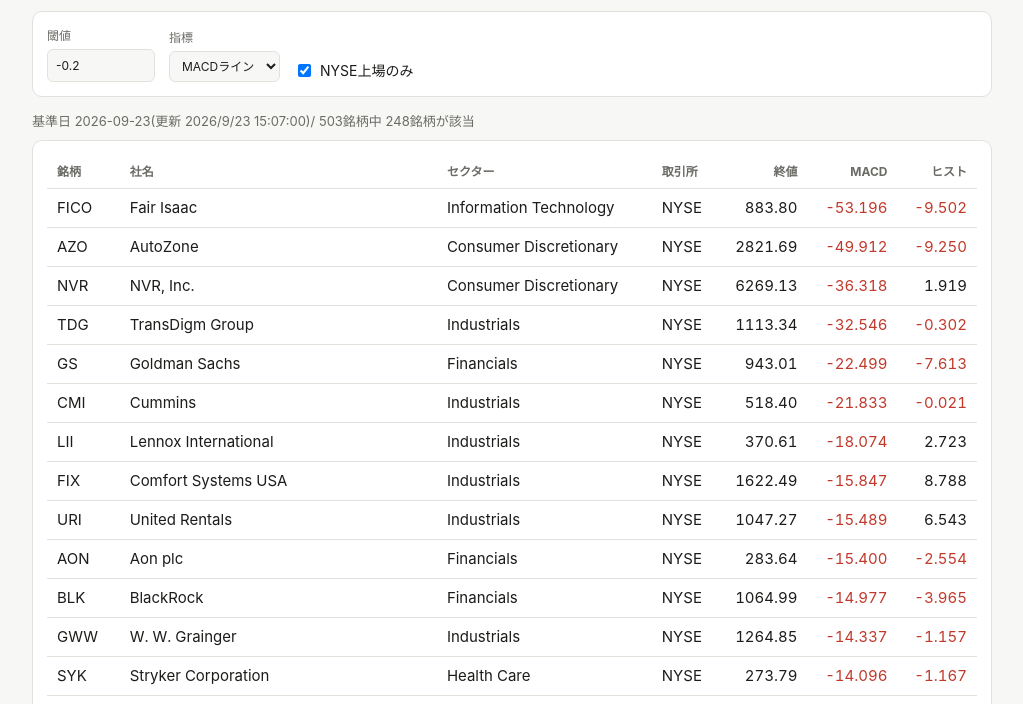
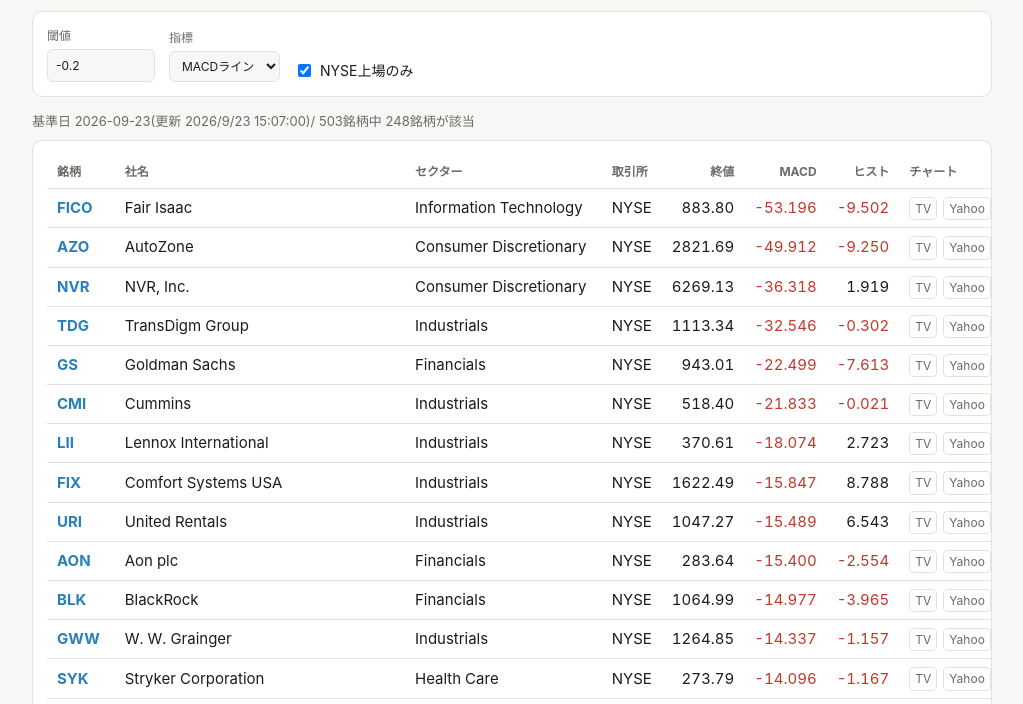
Before and after one commit to shige201906428/macd-screener, a plain HTML site: page index.html in a window 1280 px wide. Shown: the part 80-784 px from the top of the page, without its empty margins (128-1151 px from the left). Drawn offline with Linux system fonts and the light colour scheme.

Commit message:
Update index.html

```diff
--- a/index.html
+++ b/index.html
@@ -5,10 +5,10 @@
 <meta name="viewport" content="width=device-width, initial-scale=1, viewport-fit=cover">
 <title>S&P500 MACDスクリーナー</title>
 <style>
-:root{--bg:#f7f7f5;--card:#fff;--fg:#1c1c1a;--mute:#6b6b66;--line:#e2e2dd;--acc:#c0392b;
+:root{--bg:#f7f7f5;--card:#fff;--fg:#1c1c1a;--mute:#6b6b66;--line:#e2e2dd;--acc:#c0392b;--link:#2980b9;
 box-sizing:border-box;padding-top:env(safe-area-inset-top,0px);padding-bottom:env(safe-area-inset-bottom,0px)}
-@media (prefers-color-scheme:dark){:root:not([data-theme="light"]){--bg:#161615;--card:#212120;--fg:#ecece8;--mute:#9b9b94;--line:#33332f;--acc:#ff7a6b}}
-:root[data-theme="dark"]{--bg:#161615;--card:#212120;--fg:#ecece8;--mute:#9b9b94;--line:#33332f;--acc:#ff7a6b}
+@media (prefers-color-scheme:dark){:root:not([data-theme="light"]){--bg:#161615;--card:#212120;--fg:#ecece8;--mute:#9b9b94;--line:#33332f;--acc:#ff7a6b;--link:#64b5f6}}
+:root[data-theme="dark"]{--bg:#161615;--card:#212120;--fg:#ecece8;--mute:#9b9b94;--line:#33332f;--acc:#ff7a6b;--link:#64b5f6}
 html{scroll-padding-top:env(safe-area-inset-top,0px)}
 body{margin:0;background:var(--bg);color:var(--fg);font:15px/1.6 -apple-system,"Hiragino Sans","Yu Gothic",Meiryo,sans-serif}
 main{max-width:960px;margin:0 auto;padding:20px 16px 48px}
@@ -26,6 +26,13 @@
 th{cursor:pointer;font-size:12px;color:var(--mute);user-select:none}
 .neg{color:var(--acc)}
 #msg{font-size:13px;color:var(--mute);margin:0 0 8px}
+
+/* チャートリンク用のスタイル追加 */
+a.symbol-link{color:var(--link);font-weight:bold;text-decoration:none}
+a.symbol-link:hover{text-decoration:underline}
+.chart-links{display:inline-flex;gap:6px;font-size:12px}
+.chart-links a{color:var(--mute);text-decoration:none;border:1px solid var(--line);border-radius:4px;padding:1px 5px}
+.chart-links a:hover{background:var(--line);color:var(--fg)}
 </style>
 </head>
 <body>
@@ -42,13 +49,14 @@
 <p id="msg">読み込み中…</p>
 <div class="card wrap"><table id="tbl"><thead><tr>
 <th class="l" data-k="t">銘柄</th><th class="l" data-k="n">社名</th><th class="l" data-k="s">セクター</th><th class="l" data-k="e">取引所</th>
-<th data-k="c">終値</th><th data-k="m">MACD</th><th data-k="h">ヒスト</th>
+<th data-k="c">終値</th><th data-k="m">MACD</th><th data-k="h">ヒスト</th><th class="l">チャート</th>
 </tr></thead><tbody></tbody></table></div>
 <p class="sub">テクニカル指標による抽出のみで、売買の推奨ではありません。取引所が「不明」の銘柄はNYSEのみ表示から外れます。</p>
 </main>
 <script>
 var rows=[],meta=null,sortK="m",asc=true,msg=document.getElementById("msg");
 function esc(s){return String(s).replace(/[&<>"]/g,function(c){return{"&":"&amp;","<":"&lt;",">":"&gt;",'"':"&quot;"}[c]})}
+
 function render(){
   if(!meta)return;
   var th=parseFloat(document.getElementById("th").value),k=document.getElementById("mode").value,ny=document.getElementById("nyse").checked;
@@ -56,15 +64,34 @@
   r.sort(function(a,b){var x=a[sortK],y=b[sortK];return(x<y?-1:x>y?1:0)*(asc?1:-1)});
   var up=new Date(meta.updated).toLocaleString("ja-JP");
   msg.textContent="基準日 "+meta.asof+"(更新 "+up+")/ "+meta.count+"銘柄中 "+r.length+"銘柄が該当";
+
   document.querySelector("#tbl tbody").innerHTML=r.map(function(x){
-    return "<tr><td class='l'>"+esc(x.t)+"</td><td class='l'>"+esc(x.n)+"</td><td class='l'>"+esc(x.s)+"</td><td class='l'>"+esc(x.e)+"</td><td>"+x.c.toFixed(2)+"</td><td class='"+(x.m<0?"neg":"")+"'>"+x.m.toFixed(3)+"</td><td class='"+(x.h<0?"neg":"")+"'>"+x.h.toFixed(3)+"</td></tr>";
+    var ticker = esc(x.t);
+    // TradingView と Yahoo Finance のURLを生成
+    var tvUrl = "https://www.tradingview.com/symbols/" + ticker + "/";
+    var yfUrl = "https://finance.yahoo.com/quote/" + ticker + "/chart";
+
+    return "<tr>" +
+      "<td class='l'><a class='symbol-link' href='" + tvUrl + "' target='_blank' rel='noopener'>" + ticker + "</a></td>" +
+      "<td class='l'>" + esc(x.n) + "</td>" +
+      "<td class='l'>" + esc(x.s) + "</td>" +
+      "<td class='l'>" + esc(x.e) + "</td>" +
+      "<td>" + x.c.toFixed(2) + "</td>" +
+      "<td class='" + (x.m < 0 ? "neg" : "") + "'>" + x.m.toFixed(3) + "</td>" +
+      "<td class='" + (x.h < 0 ? "neg" : "") + "'>" + x.h.toFixed(3) + "</td>" +
+      "<td class='l'><div class='chart-links'>" +
+        "<a href='" + tvUrl + "' target='_blank' rel='noopener' title='TradingView'>TV</a>" +
+        "<a href='" + yfUrl + "' target='_blank' rel='noopener' title='Yahoo Finance'>Yahoo</a>" +
+      "</div></td>" +
+      "</tr>";
   }).join("");
 }
+
 fetch("data.json",{cache:"no-cache"}).then(function(r){if(!r.ok)throw 0;return r.json()}).then(function(d){
   meta=d;rows=d.rows;render();
 }).catch(function(){msg.textContent="data.json を読み込めません。GitHub Actionsを一度実行済みか、公開URLで開いているか確認してください。"});
 ["th","mode","nyse"].forEach(function(id){document.getElementById(id).addEventListener("input",render)});
-document.querySelectorAll("th").forEach(function(h){h.addEventListener("click",function(){
+document.querySelectorAll("th[data-k]").forEach(function(h){h.addEventListener("click",function(){
   var k=h.getAttribute("data-k");asc=(sortK===k)?!asc:true;sortK=k;render();
 })});
 </script>
```
